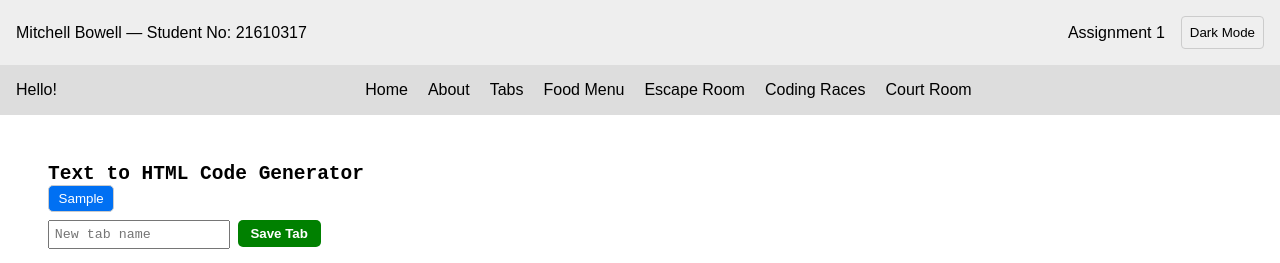
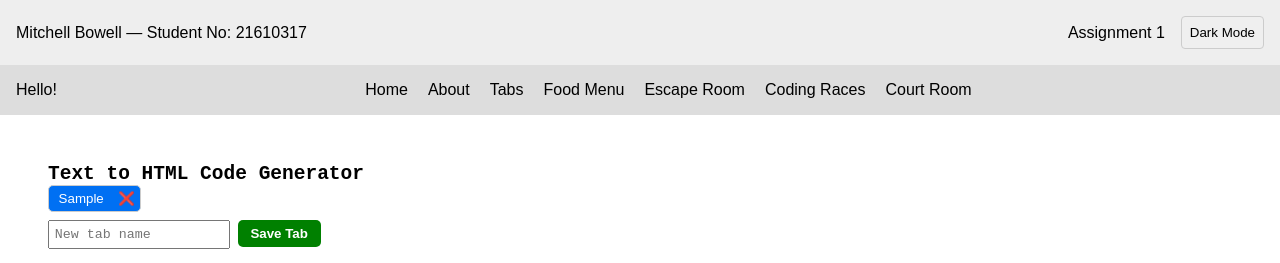
Before and after one commit to MitchBow/CWA-Assignment-1, a Next.js app: page / in a window 1280 px wide. Both pictures are taken after typing "Sample" into the empty fields and a click on the button "Save Tab". Shown: the top 263 px of the page. Built offline with nearby package versions, Linux system fonts and the light colour scheme.

Commit message:
added delete tabs button

```diff
--- a/app/page.tsx
+++ b/app/page.tsx
@@ -90,6 +90,20 @@ ${escapedLines.join('\n')}
     setInput(tabs[index].content);
   };
 
+  const deleteTab = (indexToDelete: number) => {
+  const newTabs = tabs.filter((_, index) => index !== indexToDelete);
+
+    setTabs(newTabs);
+
+    // Update active tab index
+    if (activeTab === indexToDelete) {
+      setActiveTab(newTabs.length > 0 ? 0 : -1);
+      setInput(newTabs[0]?.content || '');
+    } else if (activeTab > indexToDelete) {
+      setActiveTab((prev) => prev - 1);
+    }
+  };
+
   return (
     <div style={{ padding: '1rem', fontFamily: 'monospace' }}>
       <h2>Text to HTML Code Generator</h2>
@@ -97,23 +111,49 @@ ${escapedLines.join('\n')}
       {/* Tab navigation */}
       <div style={{ marginBottom: '0.5rem' }}>
         {tabs.map((tab, index) => (
-          <button
+          <div
             key={index}
-            onClick={() => switchTab(index)}
             style={{
-              padding: '0.3rem 0.6rem',
-              marginRight: '0.3rem',
-              borderRadius: '5px',
-              border: '1px solid #ccc',
+              display: 'inline-flex',
+              alignItems: 'center',
+              marginRight: '0.5rem',
               backgroundColor: activeTab === index ? '#0070f3' : '#eee',
               color: activeTab === index ? '#fff' : '#000',
-              cursor: 'pointer',
+              border: '1px solid #ccc',
+              borderRadius: '5px',
+              overflow: 'hidden',
             }}
           >
-            {tab.name}
-          </button>
+            <button
+              onClick={() => switchTab(index)}
+              style={{
+                padding: '0.3rem 0.6rem',
+                border: 'none',
+                background: 'transparent',
+                color: 'inherit',
+                cursor: 'pointer',
+              }}
+            >
+              {tab.name}
+            </button>
+            <button
+              onClick={() => deleteTab(index)}
+              style={{
+                padding: '0.3rem',
+                border: 'none',
+                background: 'transparent',
+                color: 'red',
+                cursor: 'pointer',
+                fontWeight: 'bold',
+              }}
+              title="Delete tab"
+            >
+              ❌
+            </button>
+          </div>
         ))}
       </div>
+
 
       {/* New tab input */}
       <div style={{ marginBottom: '1rem' }}>
```
